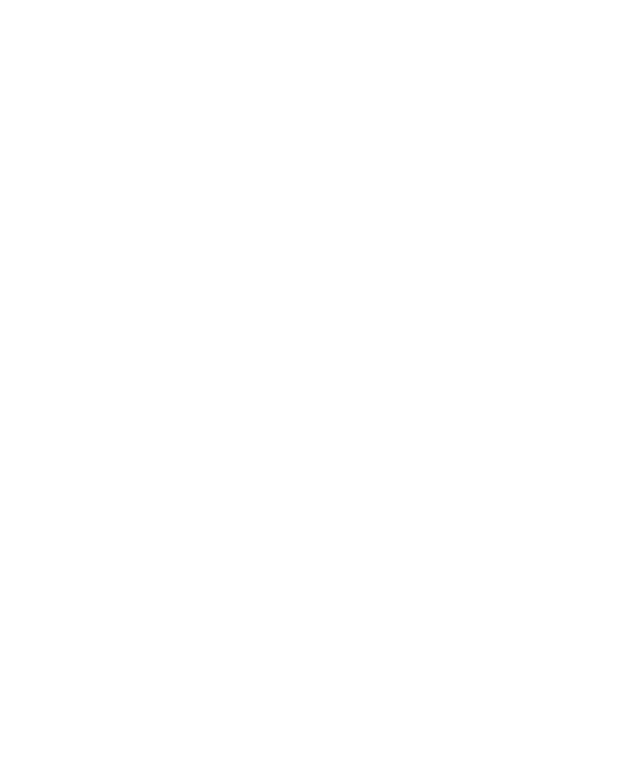
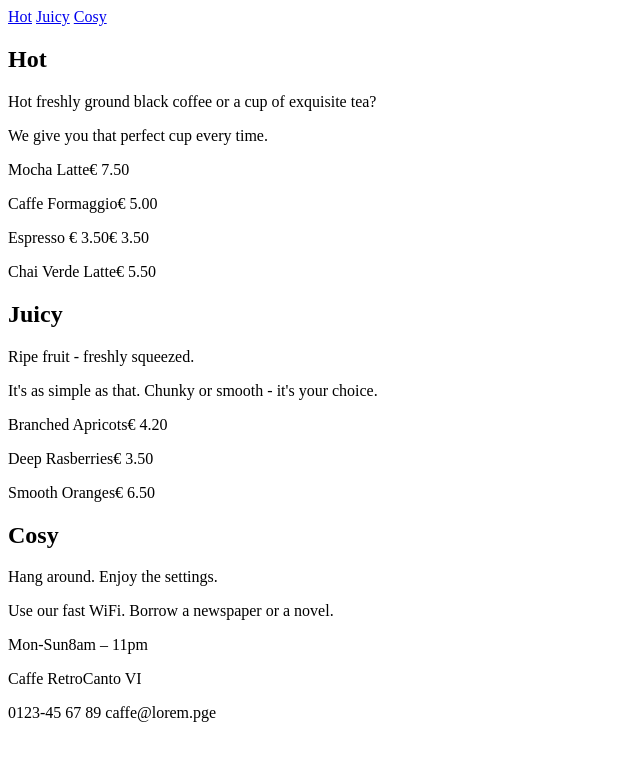
Before and after one commit to Lexicon-LTU-2024/caffe-retro-solution, a plain HTML site: page index.html in a window 1280 px wide. Shown: the whole page, without its empty margins (0-640 px from the left). Drawn offline with Linux system fonts and the light colour scheme.

Commit message:
created basic html structure

```diff
--- a/index.html
+++ b/index.html
@@ -1,12 +1,50 @@
 <!DOCTYPE html>
 <html lang="en">
-<head>
-  <meta charset="UTF-8">
-  <meta name="viewport" content="width=device-width, initial-scale=1.0">
-  <link rel="stylesheet" href="index.css">
-  <title>Caffe Retro</title>
-</head>
-<body>
+  <head>
+    <meta charset="UTF-8" />
+    <meta name="viewport" content="width=device-width, initial-scale=1.0" />
+    <link rel="stylesheet" href="index.css" />
+    <title>Caffe Retro</title>
+  </head>
+  <body>
+    <nav class="navbar">
+      <a class="link" href="#hot">Hot</a>
+      <a class="link" href="#juicy">Juicy</a>
+      <a class="link" href="#cosy">Cosy</a>
+    </nav>
 
-</body>
+    <section class="section" id="hot">
+      <h1 class="header">Hot</h1>
+      <p class="box red-box">Hot freshly ground black coffee or a cup of exquisite tea?</p>
+      <p class="box red-box">We give you that perfect cup every time.</p>
+      <div class="box black-box">
+        <p class="row"><span>Mocha Latte</span><span>€ 7.50</span></p>
+        <p class="row"><span>Caffe Formaggio</span><span>€ 5.00</span></p>
+        <p class="row"><span>Espresso € 3.50</span><span>€ 3.50</span></p>
+        <p class="row"><span>Chai Verde Latte</span><span>€ 5.50</span></p>
+      </div>
+    </section>
+
+    <section class="section" id="juicy">
+      <h1 class="header">Juicy</h1>
+      <p class="box red-box">Ripe fruit - freshly squeezed.</p>
+      <p class="box red-box">It's as simple as that. Chunky or smooth - it's your choice.</p>
+      <div class="box black-box">
+        <p class="row"><span>Branched Apricots</span><span>€ 4.20</span></p>
+        <p class="row"><span>Deep Rasberries</span><span>€ 3.50</span></p>
+        <p class="row"><span>Smooth Oranges</span><span>€ 6.50</span></p>
+      </div>
+    </section>
+
+    <section class="section" id="cosy">
+      <h1 class="header">Cosy</h1>
+      <p class="box red-box">Hang around. Enjoy the settings.</p>
+      <p class="box red-box">Use our fast WiFi. Borrow a newspaper or a novel.</p>
+      <div class="box black-box">
+        <p class="row"><span>Mon-Sun</span><span>8am – 11pm</span></p>
+        <p class="row"><span>Caffe Retro</span><span>Canto VI</span></p>
+        <p class="row"><span>0123-45 67 89 </span><span>caffe@lorem.pge</span></p>
+      </div>
+    </section>
+  </body>
 </html>
```
